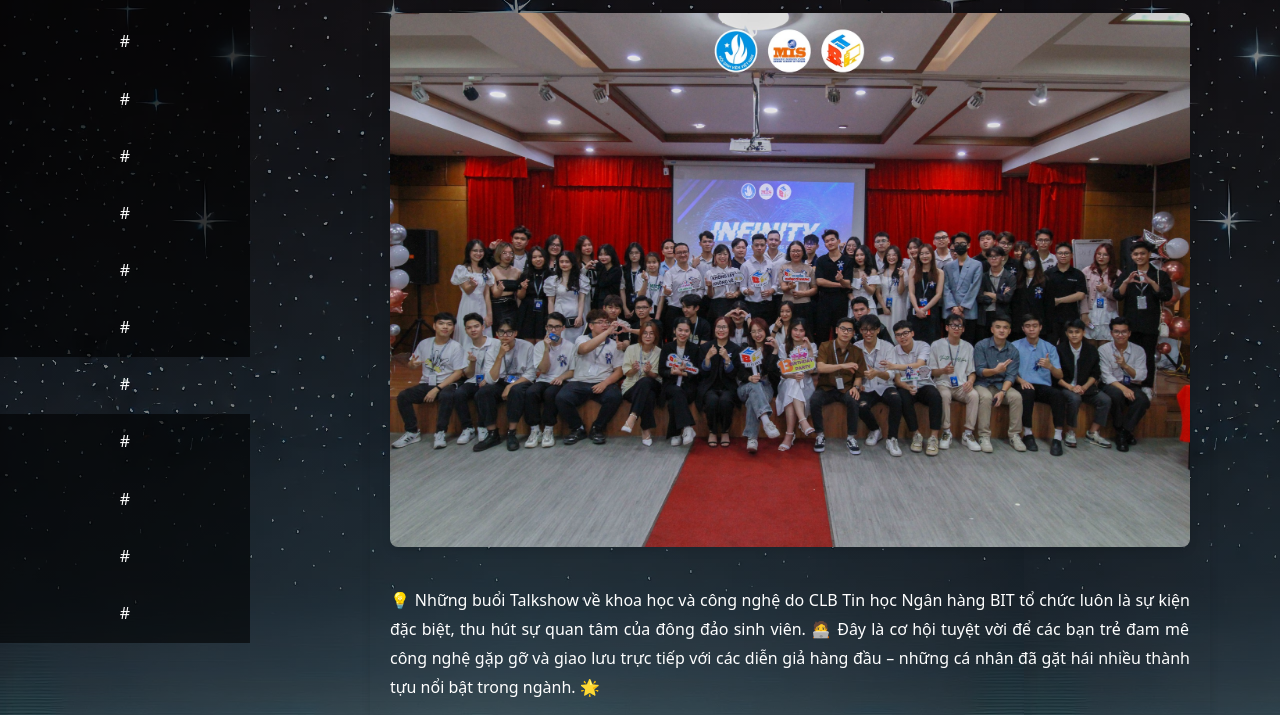
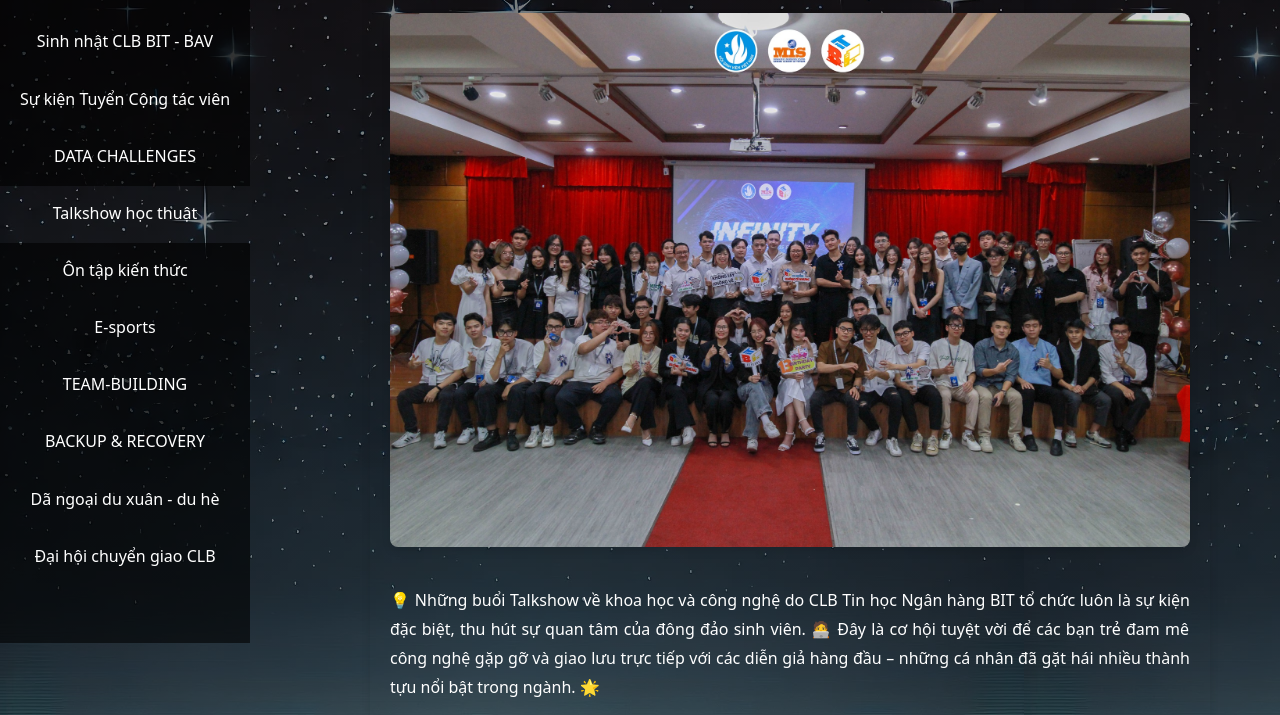
Before and after one commit to ncb166/CLB-BIT, a plain HTML site: page news/Talkshow.html in a window 1280 px wide. Shown: the part 157-872 px from the top of the page. Drawn offline with Linux system fonts and the light colour scheme.

Commit message:
Update Talkshow.html

```diff
--- a/news/Talkshow.html
+++ b/news/Talkshow.html
@@ -233,77 +233,72 @@
 <div class="custombox1">
   <div class="custombox11">
     <p style="text-align: center">
-      <a class="cta-link" href="#"> </a>
+      <a class="cta-link" href="./Su_kien_chao_tan_sv.html"> </a>
     </p>
   </div>
   <div class="custombox11">
     <p style="text-align: center">
-      <a class="cta-link" href="#"> </a>
+      <a class="cta-link" href="./Su_kien_chao_tan_sv.html"> </a>
+    </p>
+  </div>
+  <div class="custombox11" >
+    <p style="text-align: center">
+      <a class="cta-link" href="./Su_kien_chao_tan_sv.html">Sự kiện Chào Tân sinh viên</a>
+    </p>
+  </div>
+  <div class="custombox11" >
+    <p style="text-align: center">
+      <a class="cta-link" href="./Sinh_nhat_CLB.html">Sinh nhật CLB BIT - BAV</a>
+    </p>
+    </div>
+  <div class="custombox11">
+    <p style="text-align: center">
+      <a class="cta-link" href="./Su_kien_tuyen_cong_tac_vien.html">Sự kiện Tuyển Cộng tác viên</a>
     </p>
   </div>
   <div class="custombox11">
     <p style="text-align: center">
-      <a class="cta-link" href="#">#</a>
+      <a class="cta-link" href="./MIS & TECH - DATA CHALLENGES.html">DATA CHALLENGES</a>
+    </p>
+  </div>
+  <div class="custombox11"style="background-color: #f0f0f000">
+    <p style="text-align: center">
+      <a class="cta-link" href="./Talkshow.html">Talkshow học thuật</a>
     </p>
   </div>
   <div class="custombox11">
     <p style="text-align: center">
-      <a class="cta-link" href="#"
-        >#</a
-      >
+      <a class="cta-link" href="./CAC_CHUONG_TRINH_ON_TAP.html">Ôn tập kiến thức</a>
     </p>
   </div>
   <div class="custombox11">
     <p style="text-align: center">
-      <a class="cta-link" href="#"
-        >#</a>
+      <a class="cta-link" href="./E-ESPORTS.html">E-sports</a>
     </p>
   </div>
   <div class="custombox11">
     <p style="text-align: center">
-      <a class="cta-link" href="#">#</a>
+      <a class="cta-link" href="./team-building.html">TEAM-BUILDING</a>
+    </p>
+  </div>
+  <div class="custombox11" >
+    <p style="text-align: center">
+      <a class="cta-link" href="./BK&RC.html">BACKUP & RECOVERY</a>
     </p>
   </div>
   <div class="custombox11">
     <p style="text-align: center">
-      <a class="cta-link" href="#"># </a>
+      <a class="cta-link" href="./Da_ngoai_du_xuan.html"> Dã ngoại du xuân - du hè</a>
     </p>
   </div>
   <div class="custombox11">
     <p style="text-align: center">
-      <a class="cta-link" href="#">#</a>
+      <a class="cta-link" href="./DAI_HOI_CHUYEN_GIAO.html">Đại hội chuyển giao CLB</a>
     </p>
   </div>
   <div class="custombox11">
     <p style="text-align: center">
-      <a class="cta-link" href="#">#</a>
-    </p>
-  </div>
-  <div class="custombox11" style="background-color: #f0f0f000">
-    <p style="text-align: center">
-      <a class="cta-link" href="#">#</a>
-    </p>
-  </div>
-  <div class="custombox11">
-    <p style="text-align: center">
-      <a class="cta-link" href="#">#</a>
-    </p>
-  </div>
-  <div class="custombox11">
-    <p style="text-align: center">
-      <a class="cta-link" href="#">#</a>
-    </p>
-  </div>
-  <div class="custombox11">
-    <p style="text-align: center">
-      <a class="cta-link" href="#"
-        >#</a
-      >
-    </p>
-  </div>
-  <div class="custombox11">
-    <p style="text-align: center">
-      <a class="cta-link" href="#"># </a>
+      <a class="cta-link" href="./Su_kien_chao_tan_sv.html"> </a>
     </p>
   </div>
 </div>
```
